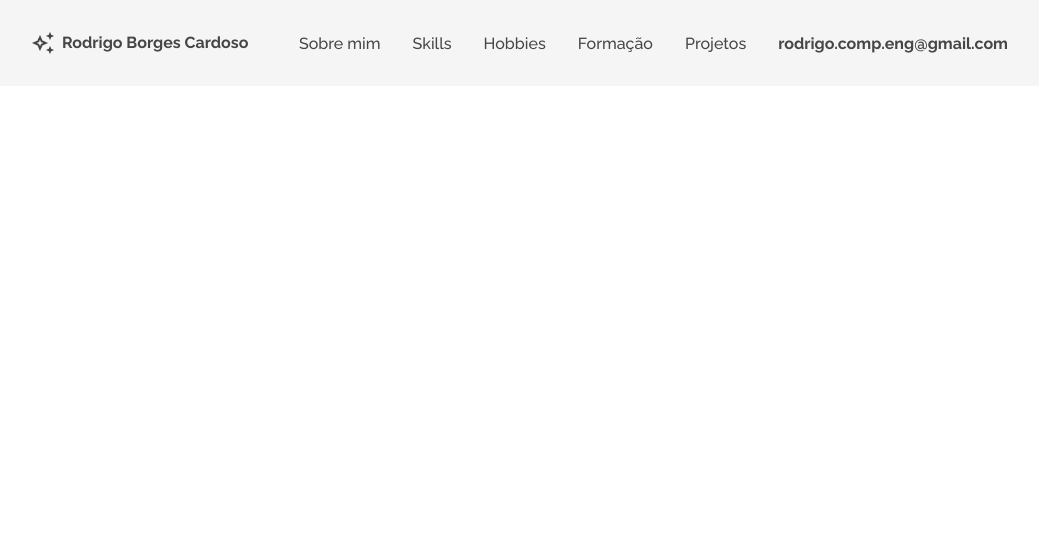
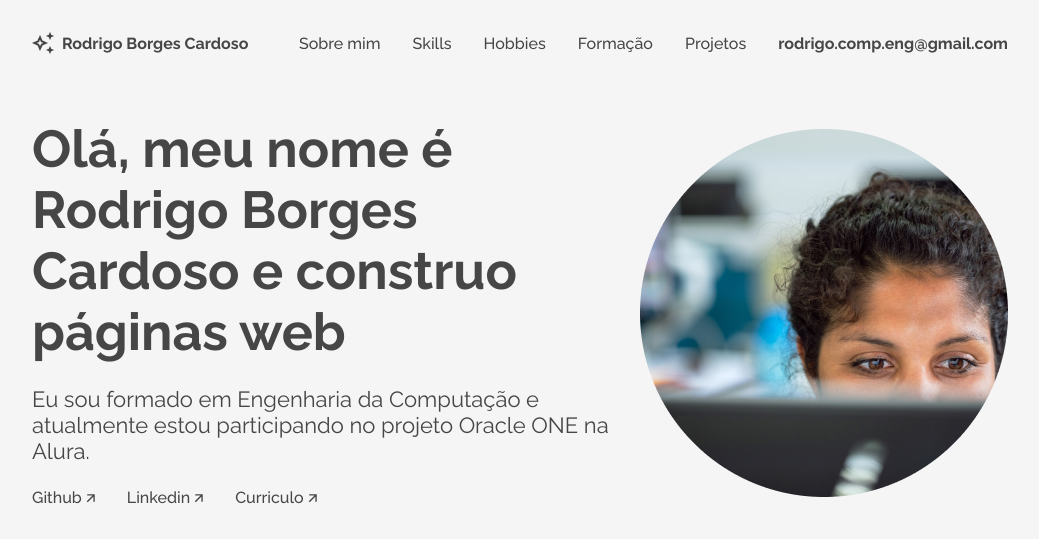
Before and after one commit to rodrigoborgescardoso/challenge-portfolio, a plain HTML site: page index.html in a window 1280 px wide. Shown: the whole page, without its empty margins (120-1159 px from the left). Drawn offline with Linux system fonts and the light colour scheme.

Commit message:
Criação do banner

```diff
--- /dev/null
+++ b/assets/css/apresentacao/apresentacao-texto.css
@@ -0,0 +1,6 @@
+.apresentacao__texto {
+    font-size: 1.375rem;
+    font-weight: 400;
+    line-height: 1.625rem;
+    margin-top: 1.5rem;
+}
--- /dev/null
+++ b/assets/css/apresentacao/apresentacao-titulo.css
@@ -0,0 +1,5 @@
+.apresentacao__titulo {
+    font-size: 3.25rem;
+    font-weight: 700;
+    line-height: 3.8125rem;
+}
--- /dev/null
+++ b/assets/css/apresentacao/apresentacao.css
@@ -0,0 +1,4 @@
+.apresentacao {
+    margin-right: 1rem;
+    width: 65%;
+}
--- /dev/null
+++ b/assets/css/banner.css
@@ -0,0 +1,7 @@
+.banner {
+    align-items: center;
+    background-color: var(--cinza-claro);
+    display: flex;
+    justify-content: space-between;
+    padding: 2rem 9.5rem;
+}
--- a/assets/css/logo/logo-texto.css
+++ b/assets/css/logo/logo-texto.css
@@ -1,6 +1,6 @@
 .logo__texto {
     font-size: 1rem;
     font-weight: 700;
-    line-height: 1.1738rem;
+    line-height: 1.1875rem;
     margin-left: 0.5rem;
 }
--- /dev/null
+++ b/assets/css/redesSociais/redesSociais-item.css
@@ -0,0 +1,7 @@
+.redes-sociais__item {
+    list-style: none;
+}
+
+.redes-sociais__item:last-child .redes-sociais__link {
+    margin-right: 0;
+}
--- /dev/null
+++ b/assets/css/redesSociais/redesSociais-link.css
@@ -0,0 +1,8 @@
+.redes-sociais__link {
+    color: #464646;
+    font-size: 1rem;
+    font-weight: 500;
+    line-height: 1.1875rem;
+    margin-right: 2rem;
+    text-decoration: none;
+}
--- /dev/null
+++ b/assets/css/redesSociais/redesSociais-lista.css
@@ -0,0 +1,4 @@
+.redes-sociais__lista {
+    display: flex;
+    margin-top: 1.5rem;
+}
--- a/index.html
+++ b/index.html
@@ -13,6 +13,13 @@
         <link rel="stylesheet" href="./assets/css/menu/menu-lista.css">
         <link rel="stylesheet" href="./assets/css/menu/menu-item.css">
         <link rel="stylesheet" href="assets/css/menu/menu-link.css">
+        <link rel="stylesheet" href="assets/css/banner.css">
+        <link rel="stylesheet" href="assets/css/apresentacao/apresentacao.css">
+        <link rel="stylesheet" href="assets/css/apresentacao/apresentacao-titulo.css">
+        <link rel="stylesheet" href="assets/css/apresentacao/apresentacao-texto.css">
+        <link rel="stylesheet" href="assets/css/redesSociais/redesSociais-lista.css">
+        <link rel="stylesheet" href="assets/css/redesSociais/redesSociais-item.css">
+        <link rel="stylesheet" href="assets/css/redesSociais/redesSociais-link.css">
     </head>
     <body>
         <header class="cabecalho">
@@ -32,5 +39,18 @@
                 </ul>
             </nav>
         </header>
+
+        <section class="banner">
+            <div class="apresentacao">
+                <h2 class="apresentacao__titulo">Olá, meu nome é Rodrigo Borges Cardoso e construo páginas web</h2>
+                <p class="apresentacao__texto">Eu sou formado em Engenharia da Computação e atualmente estou participando no projeto Oracle ONE na Alura.</p>
+                <ul class="redes-sociais__lista">
+                    <li class="redes-sociais__item"><a href="#" class="redes-sociais__link">Github <img class="redes-sociais__img" src="assets/images/arrow.png"></a></li>
+                    <li class="redes-sociais__item"><a href="#" class="redes-sociais__link">Linkedin <img src="assets/images/arrow.png"></a></li>
+                    <li class="redes-sociais__item"><a href="#" class="redes-sociais__link">Curriculo <img src="assets/images/arrow.png"></a></li>
+                </ul>
+            </div>
+            <img class="foto" src="assets/images/profile.png" alt="Foto do perfil">
+        </section>
     </body>
 </html>
```
